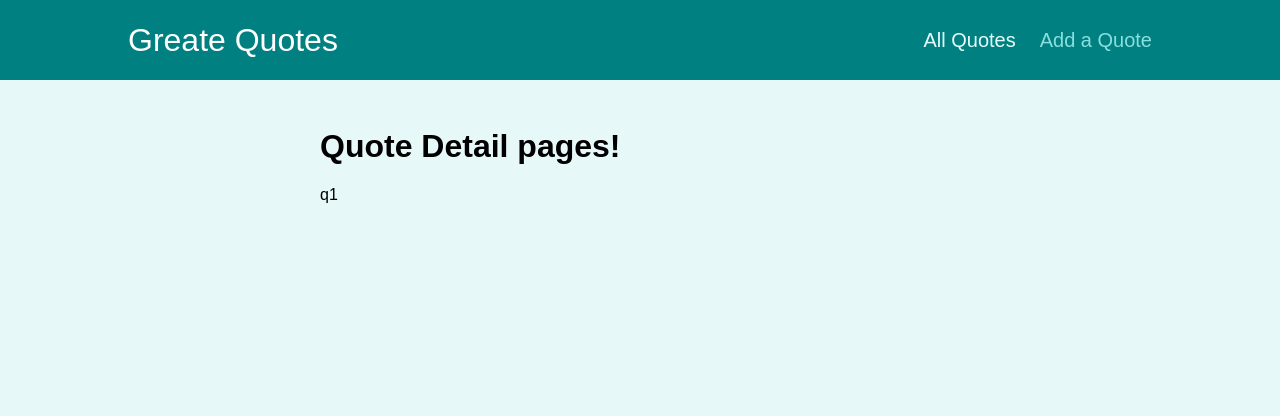
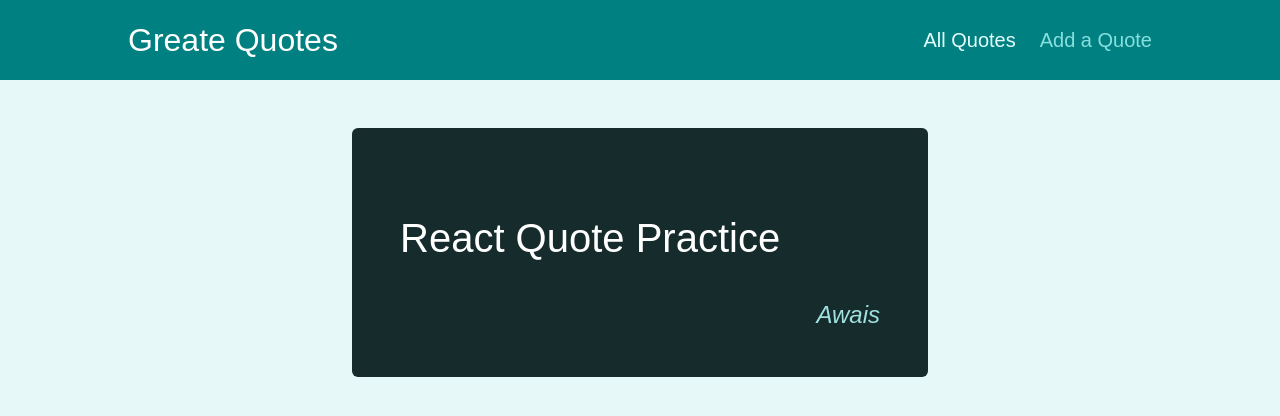
Before and after one commit to ranaawais0303/router-practice-project, a React (Create React App) app: page /quotes/q1 in a window 1280 px wide. Shown: the top 416 px of the page. Built offline with nearby package versions, Linux system fonts and the light colour scheme.

Commit message:
full screeen and init page not found

```diff
--- a/src/components/quotes/QuoteItem.js
+++ b/src/components/quotes/QuoteItem.js
@@ -1,3 +1,4 @@
+import { Link } from "react-router-dom";
 import classes from "./QuoteItem.module.css";
 
 const QuoteItem = (props) => {
@@ -9,7 +10,9 @@ const QuoteItem = (props) => {
         </blockquote>
         <figcaption>{props.author}</figcaption>
       </figure>
-      <a className="btn">View Fullscreen</a>
+      <Link className="btn" to={`/quotes/${props.id}`}>
+        View Fullscreen
+      </Link>
     </li>
   );
 };
--- a/src/pages/NewQuotes.js
+++ b/src/pages/NewQuotes.js
@@ -1,4 +1,3 @@
-import React, { useState } from "react";
 import QuoteForm from "../components/quotes/QuoteForm";
 
 const NewQuotes = (props) => {
--- a/src/pages/QuoteDetail.js
+++ b/src/pages/QuoteDetail.js
@@ -1,13 +1,24 @@
 import { Route, useParams } from "react-router-dom";
 import React from "react";
 import Comments from "../components/comments/Comments";
+import HighlightedQuote from "../components/quotes/HighlightedQuote";
 
+const DUMMY_QUOTES = [
+  { id: "q1", author: "Awais", text: "React Quote Practice" },
+  { id: "q2", author: "Sarmad", text: "React Quote Learning" },
+];
 const QuoteDetail = (props) => {
   const params = useParams();
+  const quote = DUMMY_QUOTES.find((quote) => quote.id === params.quoteId);
+  if (!quote) {
+    return <p>No Quote founnd</p>;
+  }
   return (
     <React.Fragment>
+      <HighlightedQuote text={quote.text} author={quote.author} />
+      {/*
       <h1>Quote Detail pages!</h1>
-      <p>{params.quoteId}</p>
+      <p>{params.quoteId}</p> */}
       <Route path={`/quotes/${params.quoteId}/comments`}>
         <Comments />
       </Route>
```
Also changed, not shown: src/pages/NotFound.js (added, +7 -0 lines), 1 other file (tests, documents, lock files or other folders).
